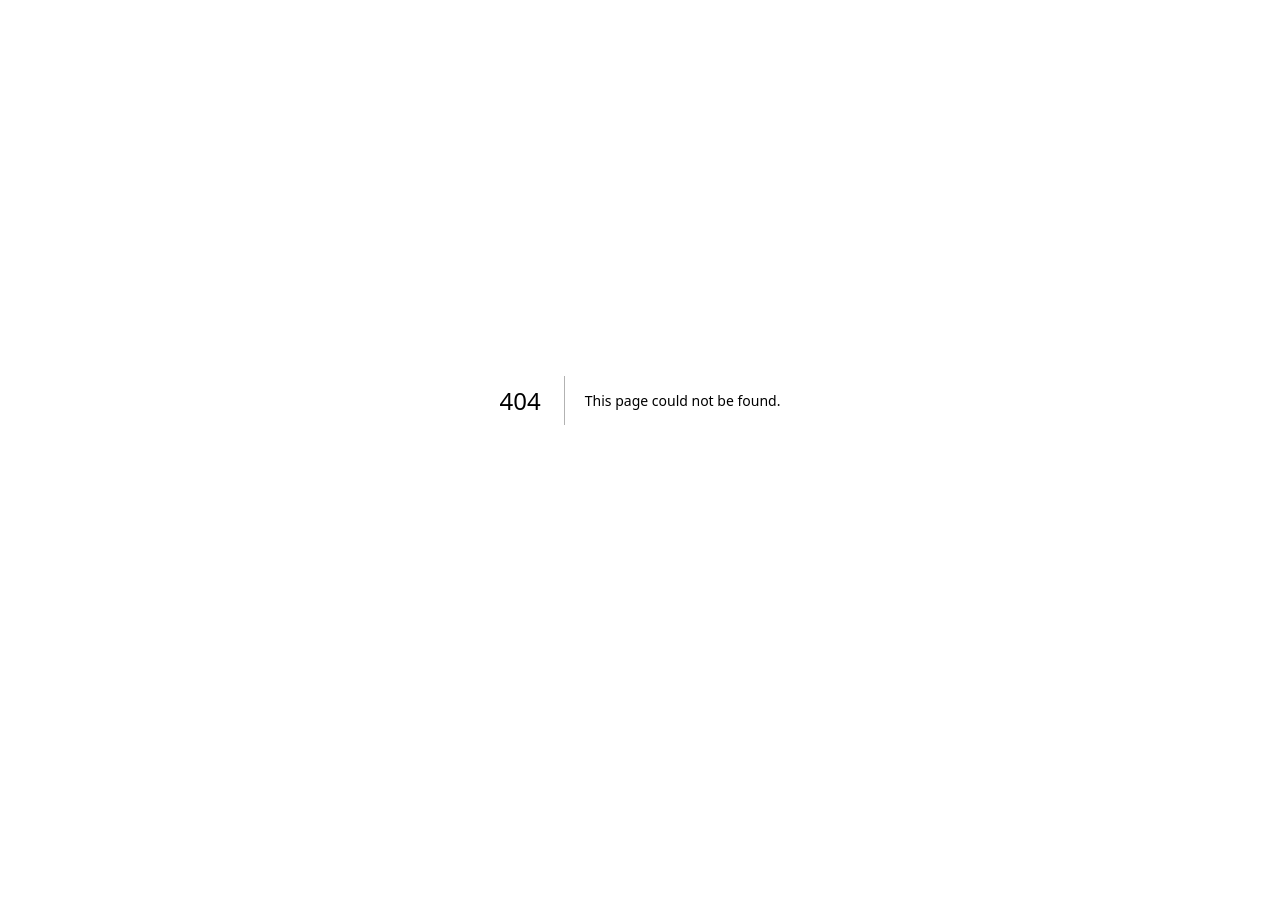
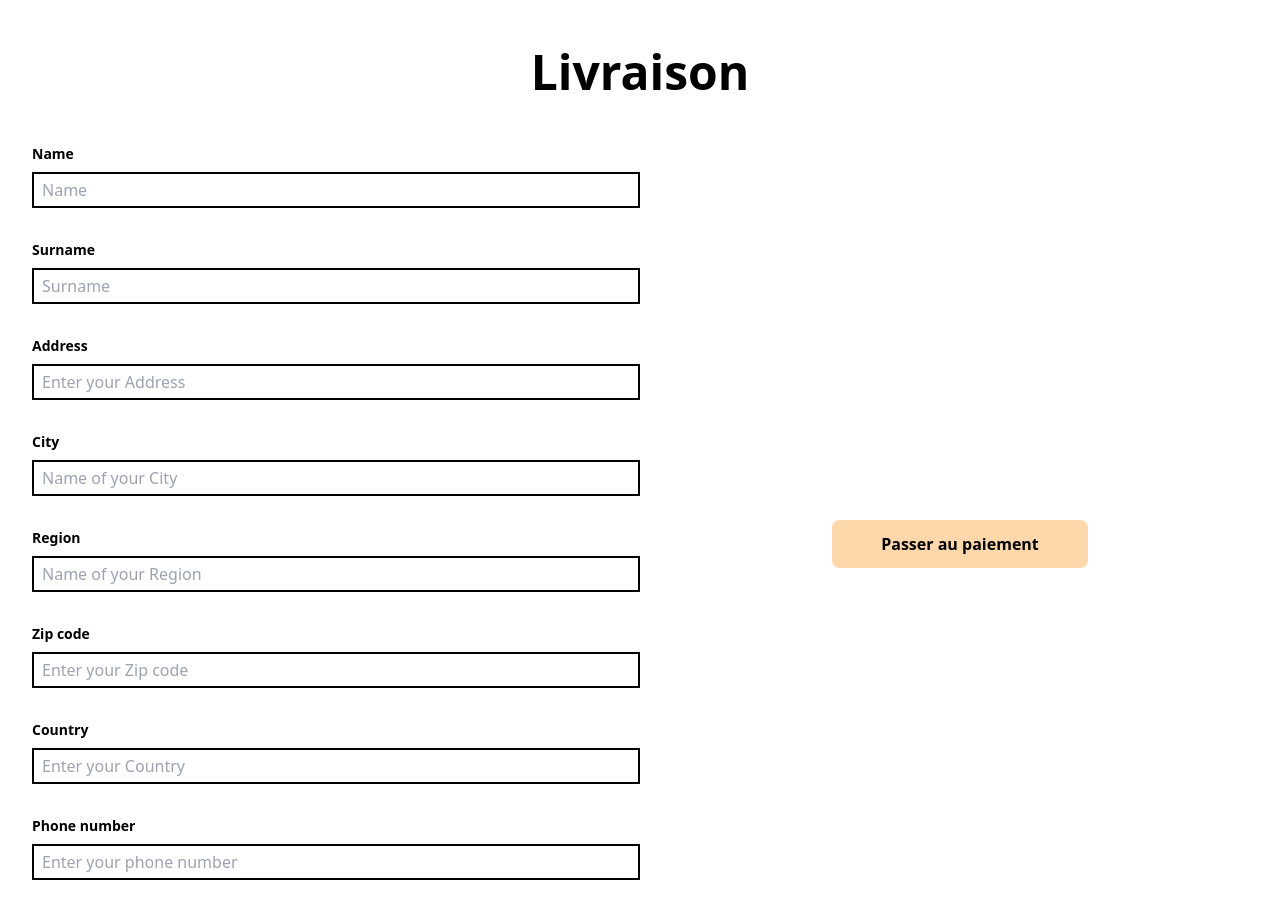
Before and after one commit to B3-Team6/e-commerce-project, a Next.js app: page /livraison in a window 1280 px wide. Before the commit this address had no page. Before the commit the page ends 800 px from the top, so only its background shows below. Built offline with nearby package versions, Linux system fonts and the light colour scheme.

Commit message:
Page-Livraison

```diff
--- /dev/null
+++ b/src/components/Formfield.jsx
@@ -0,0 +1,30 @@
+import classNames from "classnames"
+import { ExclamationTriangleIcon } from "@heroicons/react/24/solid"
+import { Field } from "formik"
+
+const FormField = (props) => {
+  const { name, label, className, placeholder, type } = props
+
+  return (
+    <Field name={name}>
+      {({ field, meta }) => (
+        <label className={classNames("flex flex-col gap-2", className)}>
+          <span className="text-sm font-semibold">{label}</span>
+          <input
+            {...field}
+            type={type}
+            className="border-2 border-black px-2 py-1"
+            placeholder={placeholder ?? label}
+          />
+          {meta.touched && meta.error ? (
+            <span className="text-sm text-red-600 flex gap-2 items-center">
+              <ExclamationTriangleIcon className="w-6" /> {meta.error}
+            </span>
+          ) : null}
+        </label>
+      )}
+    </Field>
+  )
+}
+
+export default FormField
--- /dev/null
+++ b/src/components/Livraison.jsx
@@ -0,0 +1,132 @@
+import { Formik, Form } from "formik"
+import * as yup from "yup"
+import FormField from "@/components/Formfield"
+
+const initialValues = {
+
+  email: "",
+
+password: ""
+
+}
+const validationSchema = yup.object().shape({
+
+  email: yup
+    .string()
+    .email("Enter a valid email")
+    .required("Email is required"),
+
+  password: yup
+    .string()
+    .min(8, "Password should be of minimum 8 characters length")
+    .required("Password is required")
+    .matches(/[0-9]/, "Password requires a number")
+    .matches(/[a-z]/, "Password requires a lowercase letter")
+    .matches(/[A-Z]/, "Password requires an uppercase letter")
+    .matches(/[^\w]/, "Password requires a special character"),
+
+})
+
+const App = (props) =>
+{
+ const {onSubmit} = props
+
+  return (
+    <>
+
+    <div className="flex justify-center text-xl font-bold my-12  lg:text-5xl">Livraison</div>
+      <Formik
+        initialValues={initialValues}
+        onSubmit={onSubmit}
+        validationSchema={validationSchema}
+      >
+        {({ isSubmitting, isValid}) => (
+        <div className="lg:grid lg:grid-cols-2 lg:grid-rows-1 ">
+          <Form className="flex lg:flex-col gap-4  justify-center">
+            <div className="lg:col-start-1  lg:ml-8">
+
+               <FormField
+                name="Name"
+                type="text"
+                label="Name"
+                placeholder="Name"
+                className="mb-8"
+              />
+
+              <FormField
+                name="Surname"
+                type="texte"
+                label="Surname"
+                placeholder="Surname"
+                className="mb-8"
+              />
+
+              <FormField
+                name="Address"
+                type="text"
+                label="Address"
+                placeholder="Enter your Address"
+                className="mb-8"
+
+              />
+
+              <FormField
+                name="City"
+                type="text"
+                label="City"
+                placeholder="Name of your City"
+                className="mb-8"
+              />
+
+             <FormField
+                name="Region"
+                type="text"
+                label="Region"
+                placeholder="Name of your Region"
+                className="mb-8"
+              />
+
+              <FormField
+                name="Zip code"
+                type="text"
+                label="Zip code"
+                placeholder="Enter your Zip code"
+                className="mb-8"
+              />
+
+              <FormField
+                name="Country"
+                type="*text"
+                label="Country"
+                placeholder="Enter your Country"
+                className="mb-8"
+              />
+
+              <FormField
+                name="Phone number"
+                type="number"
+                label="Phone number"
+                placeholder="Enter your phone number"
+                className="mb-8"
+              />
+            </div>
+
+          </Form>
+              <div className="flex justify-center items-center  lg:col-start-2">
+               <button
+                 disabled={isSubmitting || !isValid}
+                 type="submit"
+                 className=" font-bold bg-orange-200 disabled:bg-slate-400 text-md lg:mt-8 items-center  h-12 rounded-lg w-64">
+                Passer au paiement
+               </button>
+              </div>
+        </div>
+        )
+        }
+      </Formik>
+
+    </>
+  )
+}
+
+export default App
--- a/src/pages/_app.js
+++ b/src/pages/_app.js
@@ -1,5 +1,6 @@
-import '@/styles/style.css'
+import "@/styles/style.css"
 
 export default function App({ Component, pageProps }) {
-  return <Component {...pageProps} />
+    return <Component {...pageProps }
+    />
 }
--- a/src/pages/_document.js
+++ b/src/pages/_document.js
@@ -1,4 +1,4 @@
-import { Html, Head, Main, NextScript } from 'next/document'
+import { Html, Head, Main, NextScript } from "next/document"
 
 export default function Document() {
   return (
--- a/src/pages/index.js
+++ b/src/pages/index.js
@@ -1,4 +1,4 @@
-import Head from 'next/head'
+import Head from "next/head"
 
 
 const Home = ()=> {
--- /dev/null
+++ b/src/pages/livraison.jsx
@@ -0,0 +1,9 @@
+import Livraison from "@/components/Livraison"
+
+const Inscrire = () => {
+return(
+   <> <Livraison/></>
+)
+}
+
+export default Inscrire
```
